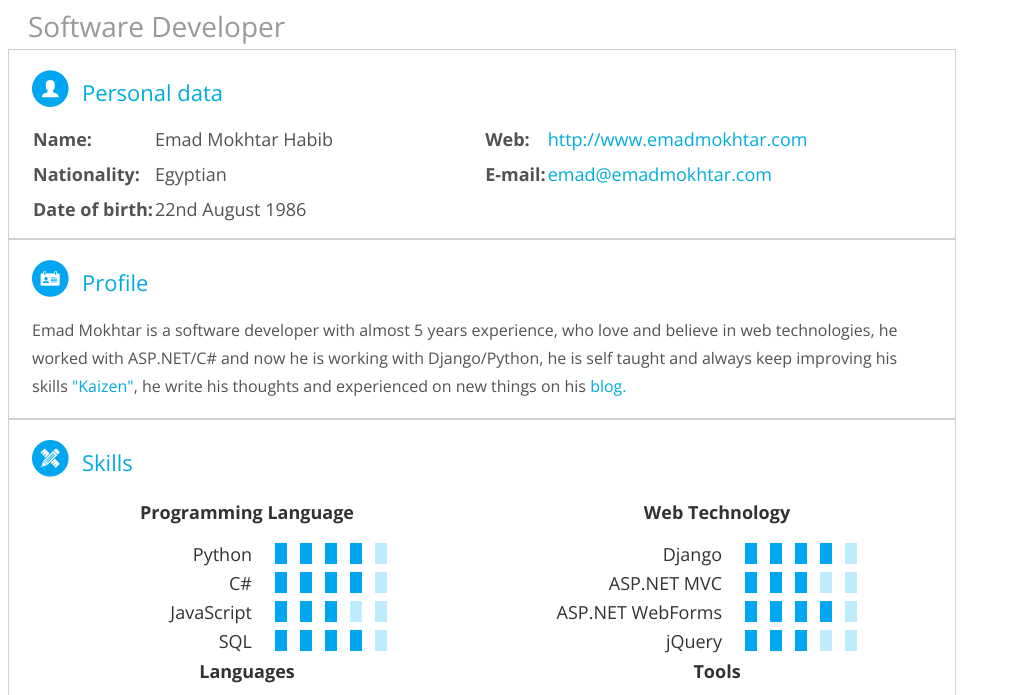
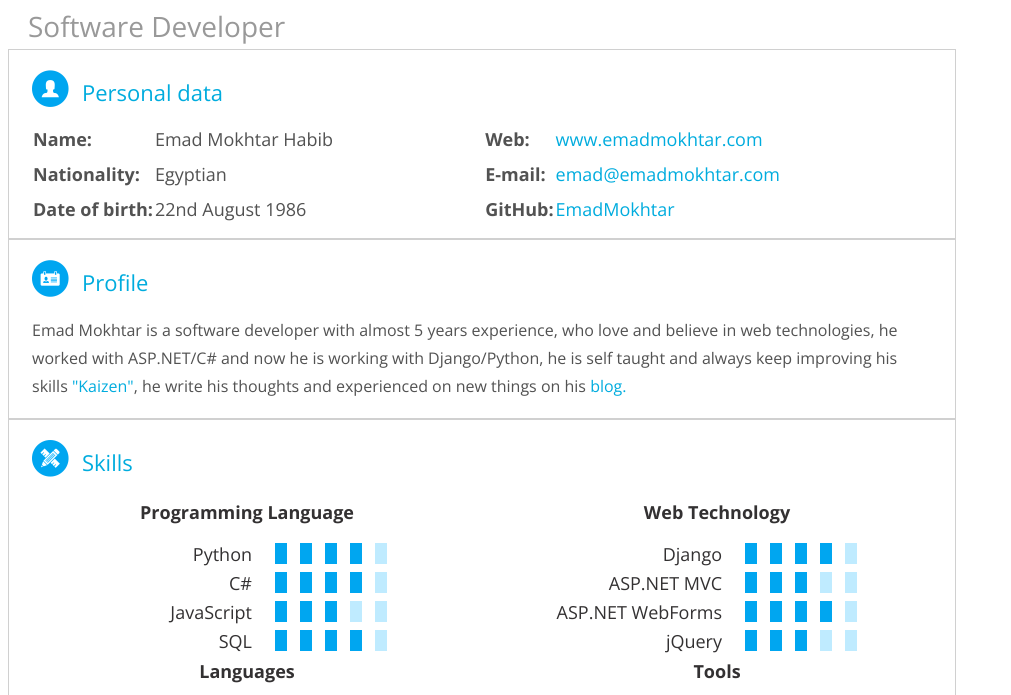
Before and after one commit to EmadMokhtar/resume, a plain HTML site: page Emad Mokhtar Habib.html in a window 1280 px wide. Shown: the part 93-788 px from the top of the page, without its empty margins (0-1011 px from the left). Drawn offline with nearby package versions, Linux system fonts and the light colour scheme.

Commit message:
Add GitHub link

```diff
--- a/Emad Mokhtar Habib.html
+++ b/Emad Mokhtar Habib.html
@@ -24,8 +24,9 @@
 			</table>
 			<table class="rightTable">
 				<tbody>
-					<tr><td class="label">Web:</td><td><a href="http://www.emadmokhtar.com">http://www.emadmokhtar.com</a></td></tr>
+					<tr><td class="label">Web:</td><td><a href="http://www.emadmokhtar.com">www.emadmokhtar.com</a></td></tr>
 					<tr><td class="label">E-mail:</td><td><a href="mailto:emad@emadmokhtar.com"> emad@emadmokhtar.com</a></td></tr>
+					<tr><td class="label">GitHub:</td><td><a href="https://github.com/EmadMokhtar">EmadMokhtar</a></td></tr>
 				</tbody>
 			</table>
 		</div>
```
